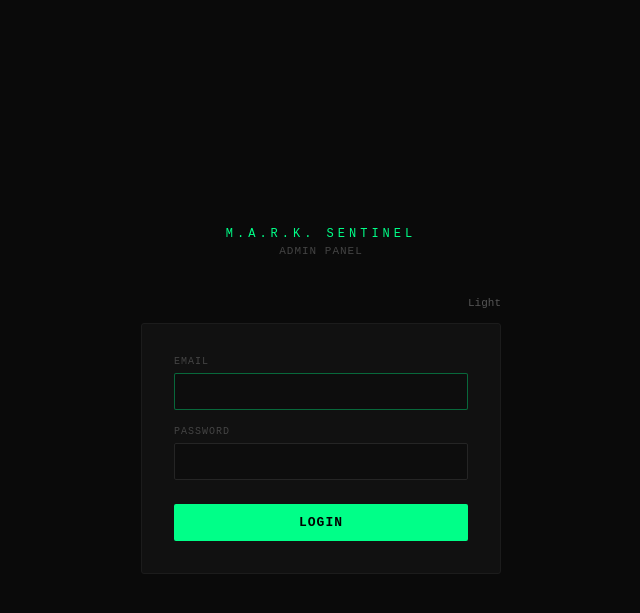
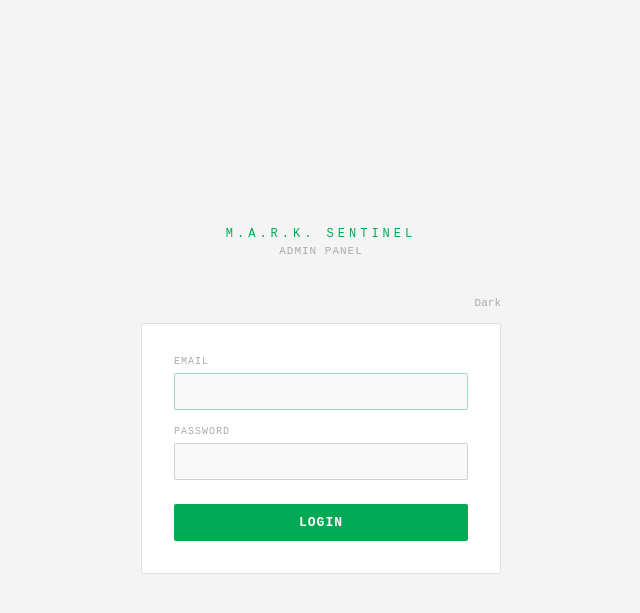
Before and after one commit to audit-forge/mark-sentinel, a FastAPI app: page /login in a window 1280 px wide. Shown: the top 613 px of the page, without its empty margins (319-959 px from the left). Run offline with FastAPI, Linux system fonts and the light colour scheme; parts of the project's set-up code (start-up, migrations or seed data) failed here and were passed over.

Commit message:
fix: login page defaults to light theme
Co-Authored-By: Claude Sonnet 4.6 <noreply@anthropic.com>

```diff
--- a/admin/templates/login.html
+++ b/admin/templates/login.html
@@ -1,12 +1,12 @@
 <!DOCTYPE html>
-<html lang="en" data-theme="dark">
+<html lang="en" data-theme="light">
 <head>
 <meta charset="UTF-8">
 <meta name="viewport" content="width=device-width, initial-scale=1.0">
 <title>M.A.R.K. Sentinel — Login</title>
 <script>
   (function() {
-    var t = localStorage.getItem('theme') || 'dark';
+    var t = localStorage.getItem('theme') || 'light';
     document.documentElement.setAttribute('data-theme', t);
   })();
 </script>
@@ -95,7 +95,7 @@ input:focus { outline: none; border-color: var(--focus-bdr); }
     document.getElementById('theme-btn').textContent = next === 'dark' ? 'Light' : 'Dark';
   }
   document.getElementById('theme-btn').textContent =
-    document.documentElement.getAttribute('data-theme') === 'dark' ? 'Light' : 'Dark';
+    document.documentElement.getAttribute('data-theme') === 'light' ? 'Dark' : 'Light';
 </script>
 </body>
 </html>
```
